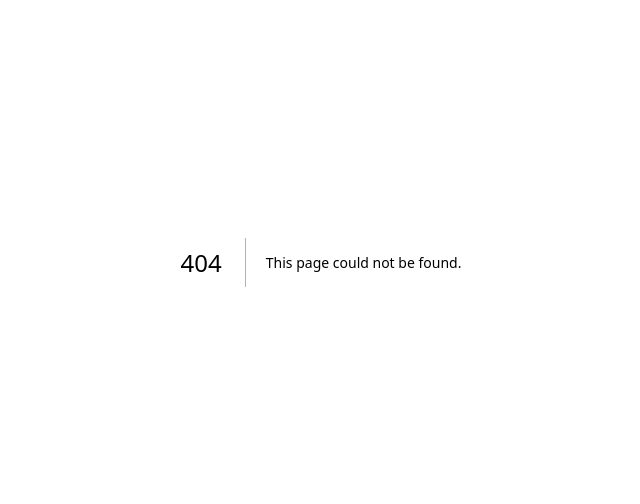
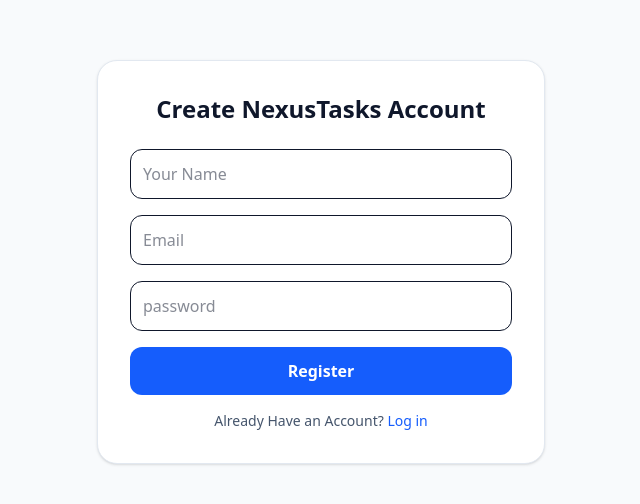
Before and after one commit to sachi-thakshi/Nexus-Tasks, a Next.js app: page /register in a window 1280 px wide. Before the commit this address had no page. Shown: the part 138-642 px from the top of the page, without its empty margins (319-959 px from the left). Built offline with nearby package versions, Linux system fonts and the light colour scheme.

Commit message:
feat: implement NextAuth configuration and register page with bcrypt hashing

```diff
--- a/package.json
+++ b/package.json
@@ -10,8 +10,10 @@
   },
   "dependencies": {
     "@prisma/client": "^6.0.0",
+    "bcrypt": "^6.0.0",
     "lucide-react": "^0.577.0",
     "next": "16.1.7",
+    "next-auth": "^5.0.0-beta.30",
     "next-themes": "^0.4.6",
     "react": "19.2.3",
     "react-dom": "19.2.3",
@@ -19,6 +21,7 @@
   },
   "devDependencies": {
     "@tailwindcss/postcss": "^4",
+    "@types/bcrypt": "^6.0.0",
     "@types/node": "^20",
     "@types/react": "^19",
     "@types/react-dom": "^19",
--- a/src/app/actions.ts
+++ b/src/app/actions.ts
@@ -2,6 +2,8 @@
 
 import { db } from "@/lib/db";
 import { revalidatePath } from "next/cache";
+import bcrypt from "bcrypt";
+import { redirect } from "next/navigation";
 
 export async function addTask(formData: FormData) {
   const title = formData.get("title") as string;
@@ -37,3 +39,25 @@
   });
   revalidatePath("/");
 }
+
+export async function signUp(prevState: any, formData: FormData) {
+  const name = formData.get("name") as string;
+  const email = formData.get("email") as string;
+  const password = formData.get("password") as string;
+
+  if (!name || !email || !password) {
+    return { error: "සියලුම තොරතුරු ඇතුළත් කරන්න." };
+  }
+
+  const hashedPassword = await bcrypt.hash(password, 10);
+
+  try {
+    await db.user.create({
+      data: { name, email, password: hashedPassword },
+    });
+  } catch (error) {
+    return { error: "මෙම Email එක දැනටමත් භාවිතයේ පවතී." };
+  }
+
+  redirect("/login");
+}
--- /dev/null
+++ b/src/app/api/[...nextauth]/route.ts
@@ -0,0 +1,2 @@
+import { handlers } from "@/auth";
+export const { GET, POST } = handlers;
--- /dev/null
+++ b/src/app/register/page.tsx
@@ -0,0 +1,37 @@
+"use client";
+
+import { useActionState } from "react";
+import { signUp } from "../actions";
+
+export default function RegisterPage() {
+  const [state, formAction, isPending] = useActionState(signUp, null);
+
+  return (
+    <main className="min-h-screen bg-slate-50 flex items-center justify-center p-4">
+      <div className="max-w-md w-full bg-white p-8 rounded-[20px] shadow-sm border border-slate-200">
+        <h2 className="text-2xl font-bold text-slate-900 mb-6 text-center">Create NexusTasks Account</h2>
+
+        <form action={formAction} className="space-y-4">
+          <input name="name" placeholder="Your Name" className="w-full p-3 rounded-xl border outline-none focus:ring-2 focus:ring-blue-500 text-slate-900" required />
+          <input name="email" type="email" placeholder="Email" className="w-full p-3 rounded-xl border outline-none focus:ring-2 focus:ring-blue-500 text-slate-900" required />
+          <input name="password" type="password" placeholder="password" className="w-full p-3 rounded-xl border outline-none focus:ring-2 focus:ring-blue-500 text-slate-900" required />
+
+          {state?.error && (
+            <p className="text-red-500 text-sm font-medium">{state.error}</p>
+          )}
+
+          <button
+            disabled={isPending}
+            className="w-full bg-blue-600 text-white py-3 rounded-xl font-semibold hover:bg-blue-700 transition-all disabled:bg-blue-300"
+          >
+            {isPending ? "Registering..." : "Register"}
+          </button>
+        </form>
+
+        <p className="mt-4 text-center text-sm text-slate-600">
+          Already Have an Account? <a href="/login" className="text-blue-600 font-medium">Log in</a>
+        </p>
+      </div>
+    </main>
+  );
+}
--- /dev/null
+++ b/src/auth.ts
@@ -0,0 +1,45 @@
+import NextAuth from "next-auth";
+import Credentials from "next-auth/providers/credentials";
+import { db } from "@/lib/db";
+import bcrypt from "bcrypt";
+
+export const { handlers, signIn, signOut, auth } = NextAuth({
+  providers: [
+    Credentials({
+      name: "Credentials",
+      credentials: {
+        email: { label: "Email", type: "email" },
+        password: { label: "Password", type: "password" },
+      },
+      async authorize(credentials) {
+        if (!credentials?.email || !credentials?.password) return null;
+
+        const user = await db.user.findUnique({
+          where: { email: credentials.email as string },
+        });
+
+        if (!user || !user.password) return null;
+
+        const isPasswordCorrect = await bcrypt.compare(
+          credentials.password as string,
+          user.password
+        );
+
+        if (!isPasswordCorrect) return null;
+
+        return { id: user.id.toString(), email: user.email, name: user.name };
+      },
+    }),
+  ],
+  callbacks: {
+    async session({ session, token }) {
+      if (token.sub && session.user) {
+        session.user.id = token.sub;
+      }
+      return session;
+    },
+  },
+  pages: {
+    signIn: "/login",
+  },
+});
```
Also changed, not shown: 1 other file (tests, documents, lock files or other folders).
